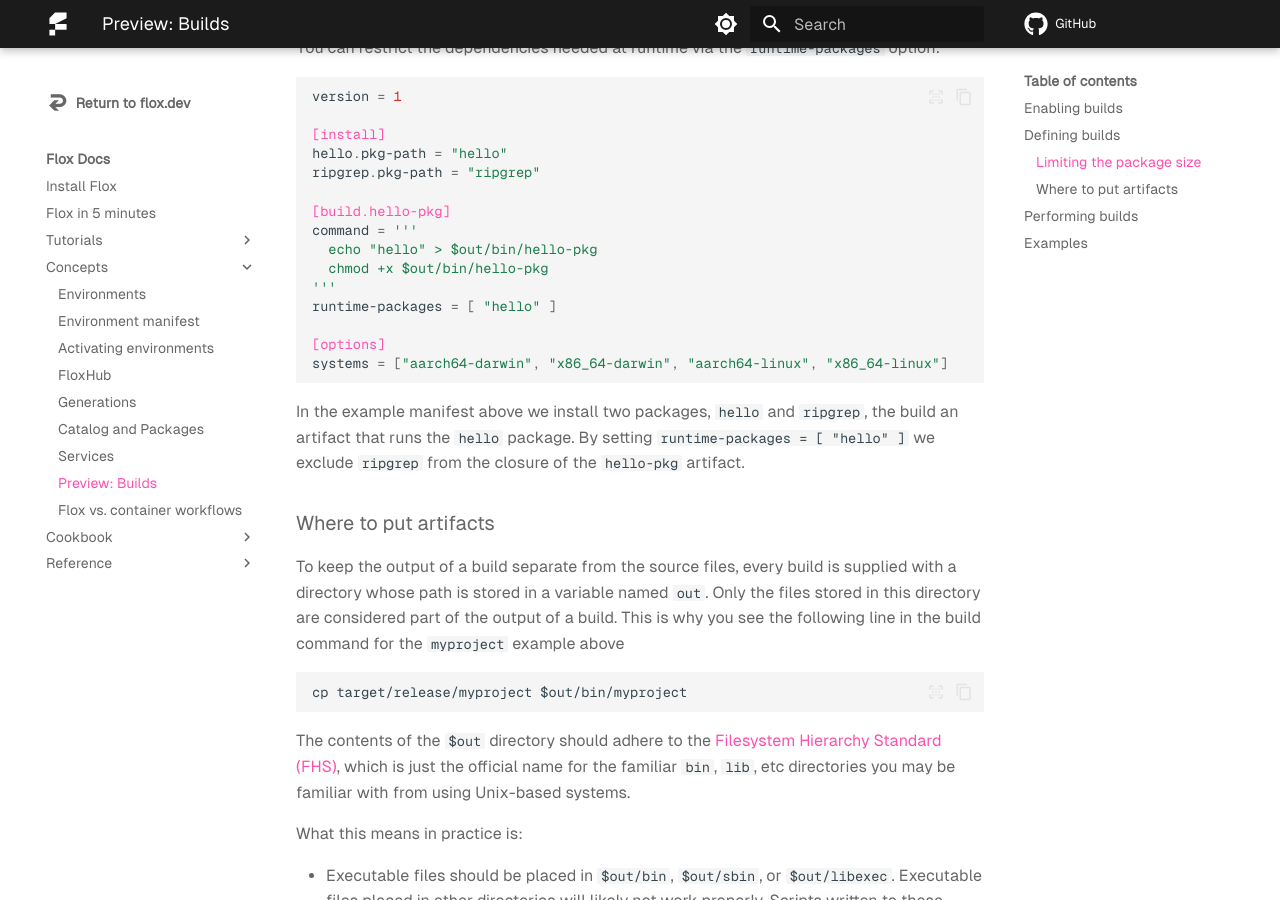
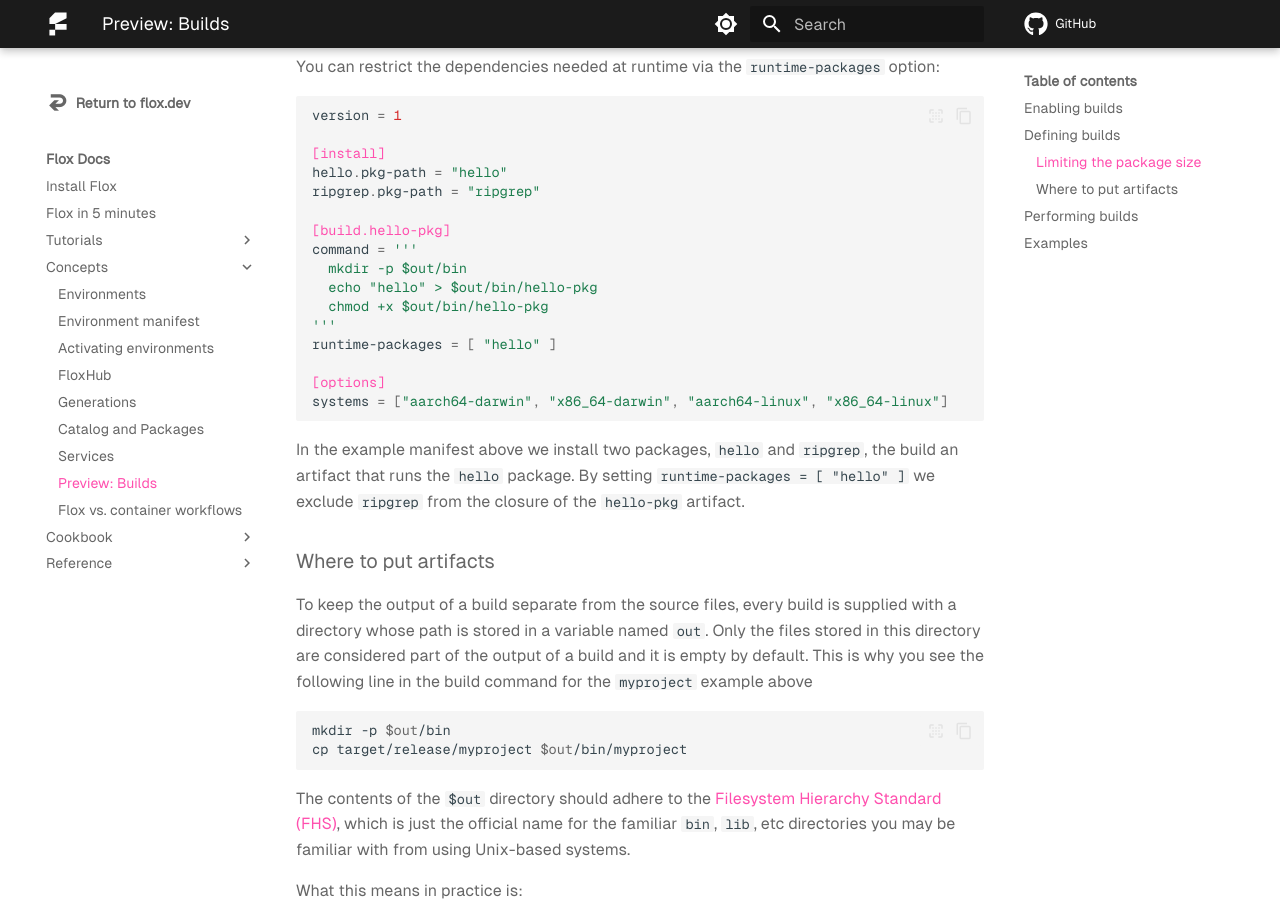
Before and after one commit to flox/floxdocs, an MkDocs documentation site: the page built from docs/concepts/manifest-builds.md, in a window 1280 px wide and 900 px high, scrolled down 1611 px. Built offline with MkDocs 1.6.1 and Material for MkDocs 9.7.7, drawn with Linux system fonts in a browser that asks for light colours; plug-ins that fetch from the network failed and are left out; comment, search, counter and statistics services are not loaded.

Commit message:
fix(build): Create $out/bin before use
The parent directories need to be created before we "manually" copy
files. I haven't verified, but I believe that the other commands like
`npm install` will create the directories if needed.

````diff
--- a/docs/concepts/manifest-builds.md
+++ b/docs/concepts/manifest-builds.md
@@ -55,6 +55,7 @@
 [build.myproject]
 command = '''
   cargo build --release
+  mkdir -p $out/bin
   cp target/release/myproject $out/bin/myproject
 '''
 ```
@@ -92,6 +93,7 @@
 
 [build.hello-pkg]
 command = '''
+  mkdir -p $out/bin
   echo "hello" > $out/bin/hello-pkg
   chmod +x $out/bin/hello-pkg
 '''
@@ -112,11 +114,12 @@
 every build is supplied with a directory whose path is stored in a variable
 named `out`.
 Only the files stored in this directory are considered part of the output of
-a build.
+a build and it is empty by default.
 This is why you see the following line in the build command for the `myproject`
 example above
 
-```
+```sh
+mkdir -p $out/bin
 cp target/release/myproject $out/bin/myproject
 ```
 
````
Also changed, not shown: docs/cookbook/builds/examples.md (+1 -0 lines).
